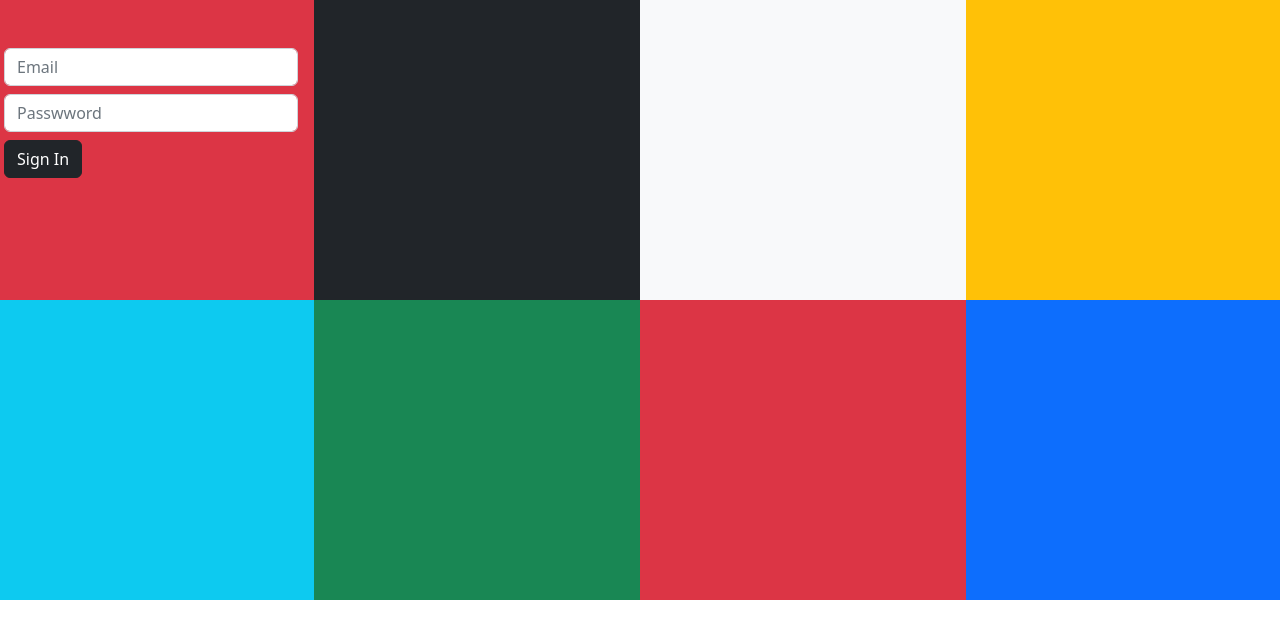
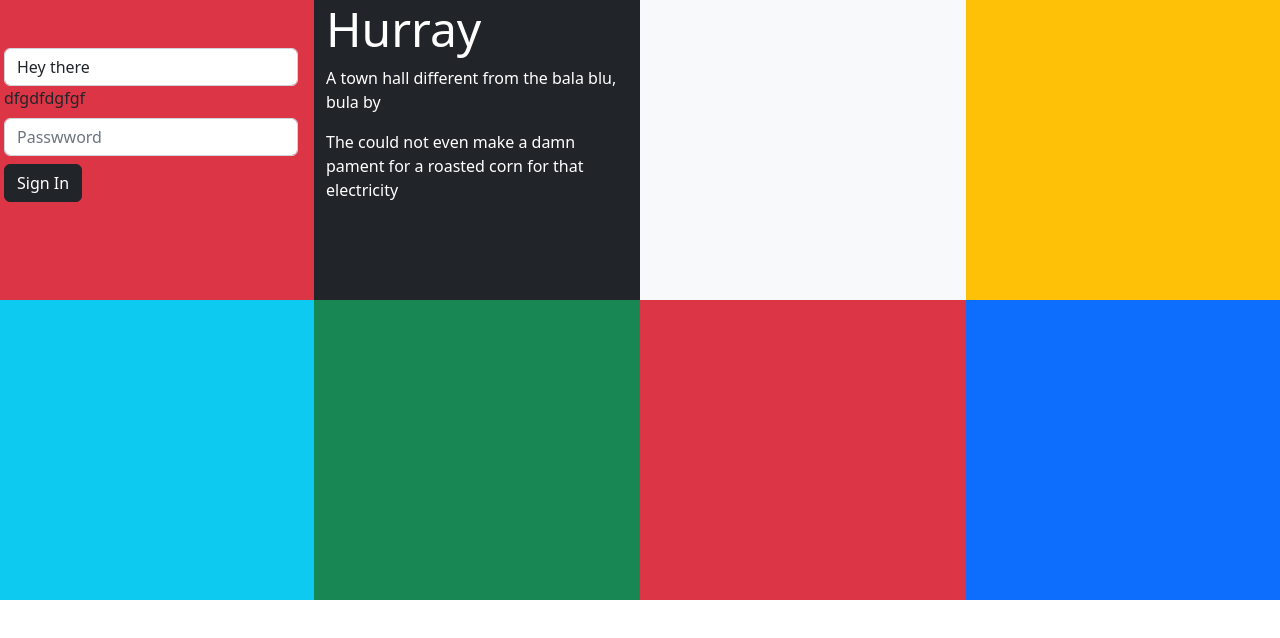
Before and after one commit to nnebuchi/stormcell_js_training, a plain HTML site: page index.html in a window 1280 px wide. Drawn offline with nearby package versions, Linux system fonts and the light colour scheme.

Commit message:
properties of a dom element

```diff
--- a/index.html
+++ b/index.html
@@ -14,7 +14,8 @@
             <div class="col-md-3 col-sm-6 bg-danger px-3">
                 <form action="" class="mt-5">
                     <div class="form-group mb-2">
-                        <input type="email" class="form-control" placeholder="Email" id="email">
+                        <input type="email" class="form-control" placeholder="Email" id="email" value="Hey there">
+                        dfgdfdgfgf
                     </div>
                     <div class="form-group mb-2">
                         <input type="password" class="form-control" placeholder="Passwword" id="password">
@@ -22,8 +23,10 @@
                     <button class="btn btn-dark" id="login-btn">Sign In</button>
                 </form>
             </div>
-            <div class="col-md-3 col-sm-6 bg-dark">
-
+            <div class="col-md-3 col-sm-6 bg-dark text-white" id="bala-blu">
+                <h1 class="display-5">Hurray</h1>
+                <p>A town hall different from the bala blu, bula by</p>
+                <p>The could not even make a damn pament for a roasted corn for that electricity</p>
             </div>
 
             <div class="col-md-3 col-sm-6 bg-light">
@@ -51,11 +54,21 @@
 
     <script>
         // Selectors
-        // const singleSelct = document.querySelector("div");
-        // const multiSelect = document.querySelectorAll("div");
+        const input = document.querySelector("input");
+        const formDiv = document.querySelector(".form-group");
+        const multiSelect = document.querySelectorAll(".form-group");
+        const form = document.querySelector("form");
 
-        const aa = document.querySelector(".form-control");
-        console.log(aa);
+    //    document.querySelectorAll(".form-control");
+
+
+        // const cc = document.getElementsByTagName("input")
+        // const aa = document.getElementById('div');
+        // const bb = document.getElementsByClassName('form-group');
+
+        console.log(form.children);
+        // console.log(bb);
+
     </script>
 </body>
 </html>
```
